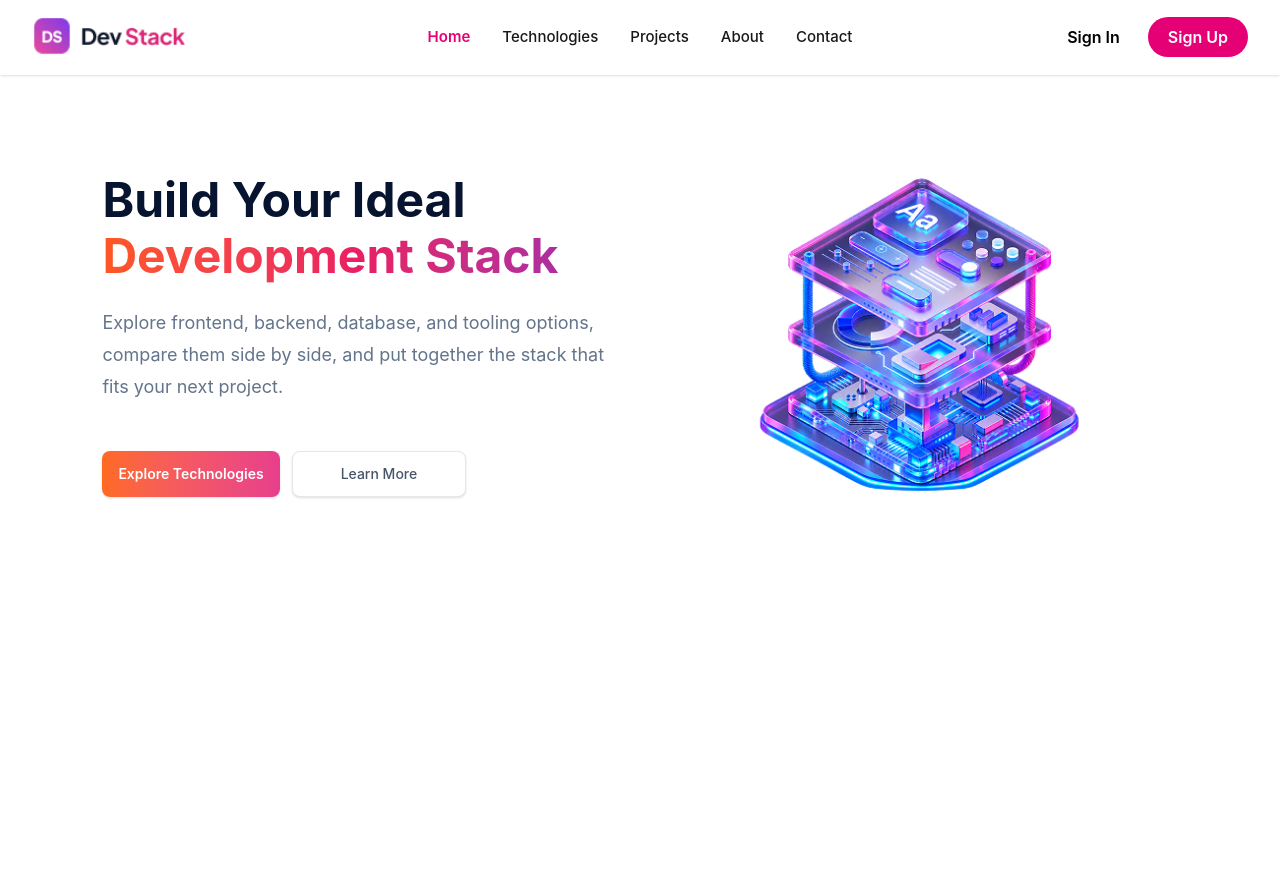
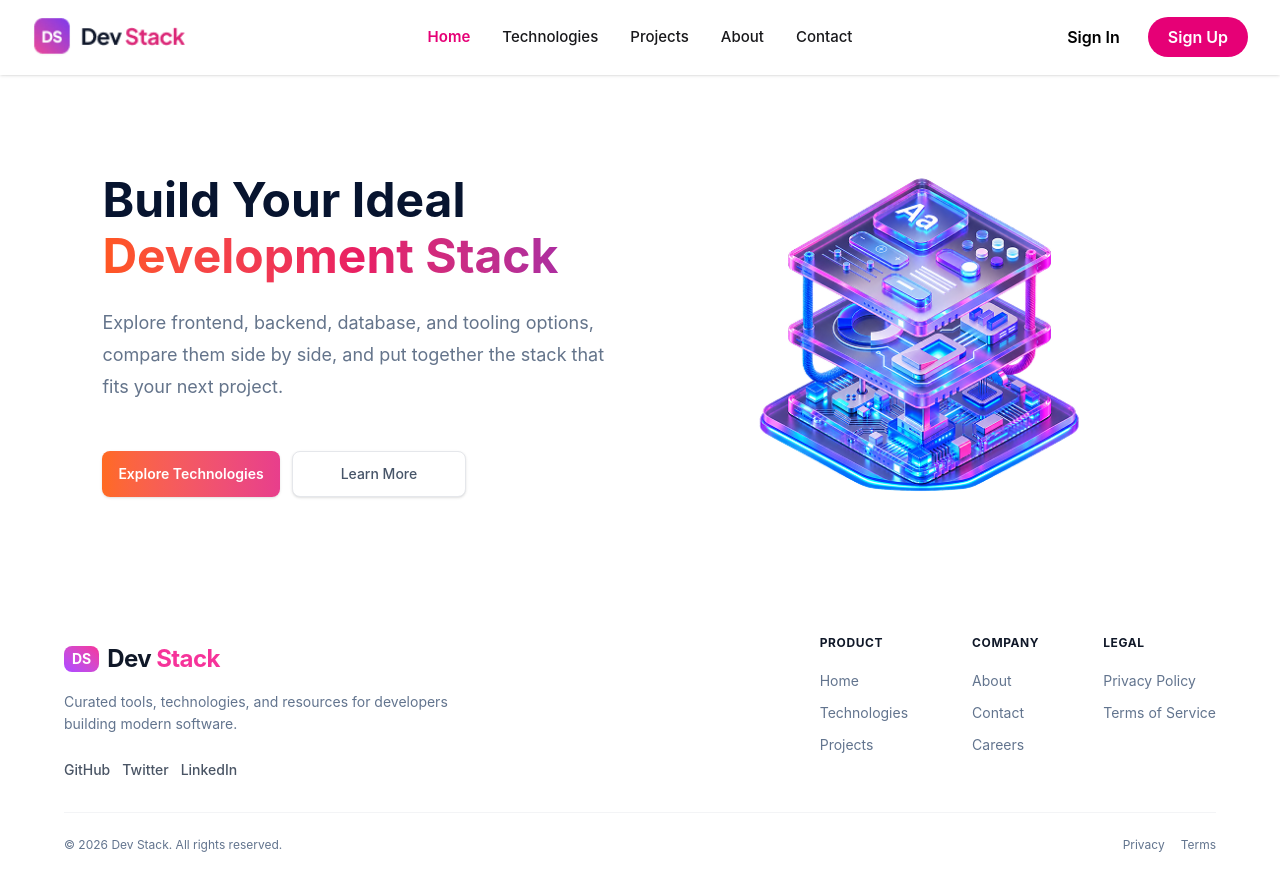
Before and after one commit to sahedali0237/Assignment-05-Dev-Stack, a React (Vite) app: page / in a window 1280 px wide. Shown: the top 890 px of the page. Before the commit the page ends 800 px from the top, so only its background shows below. Built offline with nearby package versions, Linux system fonts and the light colour scheme.

Commit message:
I created the photo section before the technology section I have created it because of the neigh intersection and the photo section is easy to code I completed the easy bot first now I'm getting too the techn technologies condition technologies

```diff
--- a/src/App.tsx
+++ b/src/App.tsx
@@ -1,13 +1,10 @@
+import { Suspense } from "react";
 import "./App.css";
-import { useEffect, useState } from "react";
 import Navbar from "./components/nav";
 import Hero from "./components/hero";
-import AllTechnologies from "./components/Technologies/technologie";
+import AllTechnologies from "./components/Technologies/technology";
 import type { dataType } from "./type/type";
-
-function App() {
-  const [techData, setTechData] = useState<dataType[]>([]);
-  const [isLoading, setIsLoading] = useState<boolean>(true);
+import Footer from "./components/footer";
 
   const dataFetch = async (): Promise<dataType[]> => {
     const res = await fetch("/data.json");
@@ -15,30 +12,20 @@ function App() {
     return data;
   };
 
-  useEffect(() => {
-    dataFetch()
-      .then((data) => {
-        setTechData(data);
-        setIsLoading(false);
-      })
-      .catch((err) => {
-        console.error("Failed to fetch data:", err);
-        setIsLoading(false);
-      });
-  }, []);
+const dataPromise = dataFetch();
 
+function App() {
   return (
     <>
       <Navbar />
       <Hero />
 
-      {isLoading ? (
-        <div className="mt-20 flex w-full items-center justify-center">
-          <span className="loading loading-bars loading-lg text-primary"></span>
-        </div>
-      ) : (
-        <AllTechnologies data={techData} />
-      )}
+      <Suspense fallback={<h2>Loading.......</h2>}>
+        <AllTechnologies dataPromise={dataPromise} />
+      </Suspense>
+
+      <Footer/>
+
     </>
   );
 }
--- a/src/components/Technologies/Technologie.tsx
+++ /dev/null
@@ -1,15 +0,0 @@
-import React from "react";
-import type { dataType } from "../../type/type";
-
-
-interface TechnologyProps {
-  data: dataType[];
-}
-
-const Technologie: React.FC<TechnologyProps> = ({ data }) => {
-  console.log(data);
-
-  return null;
-};
-
-export default Technologie;
--- /dev/null
+++ b/src/components/Technologies/technology.tsx
@@ -0,0 +1,14 @@
+import type { dataType } from "../../type/type";
+
+
+interface TechnologyProps {
+  dataPromise: dataType[];
+}
+
+const Technology: React.FC<TechnologyProps> = ({ dataPromise }) => {
+  console.log(dataPromise);
+
+  return null;
+};
+
+export default Technology;
--- /dev/null
+++ b/src/components/footer.tsx
@@ -0,0 +1,75 @@
+import React from 'react';
+
+const Footer: React.FC = () => {
+  return (
+    <footer className="bg-white py-10 px-6 font-sans text-slate-500">
+      <div className="max-w-6xl mx-auto">
+        <div className="flex flex-col md:flex-row md:justify-between mb-8">
+
+          <div className="flex flex-col items-center text-center md:items-start md:text-left mb-10 md:mb-0 md:w-1/3 pt-2">
+            <div className="flex items-center gap-2 mb-4">
+              <div className="bg-linear-to-tr from-purple-500 to-pink-500 text-white font-bold text-sm py-1.5 px-2 rounded-lg leading-none">
+                DS
+              </div>
+              <div className="text-2xl font-bold text-gray-900 tracking-tight">
+                Dev <span className="text-pink-500">Stack</span>
+              </div>
+            </div>
+
+            <p className="text-sm leading-relaxed mb-6 max-w-xs md:max-w-sm">
+              Curated tools, technologies, and resources for developers building modern software.
+            </p>
+
+            <div className="flex items-center gap-3 text-sm font-medium text-gray-600">
+              <a href="https://github.com/sahedali0237" className="hover:text-gray-900 transition-colors">GitHub</a>
+              <span className="md:hidden text-gray-400">&bull;</span>
+              <a href="#" className="hover:text-gray-900 transition-colors">Twitter</a>
+              <span className="md:hidden text-gray-400">&bull;</span>
+              <a href="https://www.linkedin.com/in/sahed-ali-2102b4418/" className="hover:text-gray-900 transition-colors">LinkedIn</a>
+            </div>
+          </div>
+
+          <div className="hidden md:flex gap-16 md:w-2/3 md:justify-end">
+            <div>
+              <h4 className="font-bold text-gray-900 text-xs tracking-wider uppercase mb-5">Product</h4>
+              <ul className="space-y-3 text-sm">
+                <li><a href="#" className="hover:text-gray-900 transition-colors">Home</a></li>
+                <li><a href="#" className="hover:text-gray-900 transition-colors">Technologies</a></li>
+                <li><a href="#" className="hover:text-gray-900 transition-colors">Projects</a></li>
+              </ul>
+            </div>
+
+            <div>
+              <h4 className="font-bold text-gray-900 text-xs tracking-wider uppercase mb-5">Company</h4>
+              <ul className="space-y-3 text-sm">
+                <li><a href="#" className="hover:text-gray-900 transition-colors">About</a></li>
+                <li><a href="#" className="hover:text-gray-900 transition-colors">Contact</a></li>
+                <li><a href="#" className="hover:text-gray-900 transition-colors">Careers</a></li>
+              </ul>
+            </div>
+
+            <div>
+              <h4 className="font-bold text-gray-900 text-xs tracking-wider uppercase mb-5">Legal</h4>
+              <ul className="space-y-3 text-sm">
+                <li><a href="#" className="hover:text-gray-900 transition-colors">Privacy Policy</a></li>
+                <li><a href="#" className="hover:text-gray-900 transition-colors">Terms of Service</a></li>
+              </ul>
+            </div>
+          </div>
+        </div>
+
+        <hr className="border-gray-100 mb-6" />
+
+        <div className="flex justify-between items-center text-xs">
+          <p>&copy; {new Date().getFullYear()} Dev Stack. All rights reserved.</p>
+          <div className="flex gap-4">
+            <a href="#" className="hover:text-gray-900 transition-colors">Privacy</a>
+            <a href="#" className="hover:text-gray-900 transition-colors">Terms</a>
+          </div>
+        </div>
+      </div>
+    </footer>
+  );
+};
+
+export default Footer;
```
